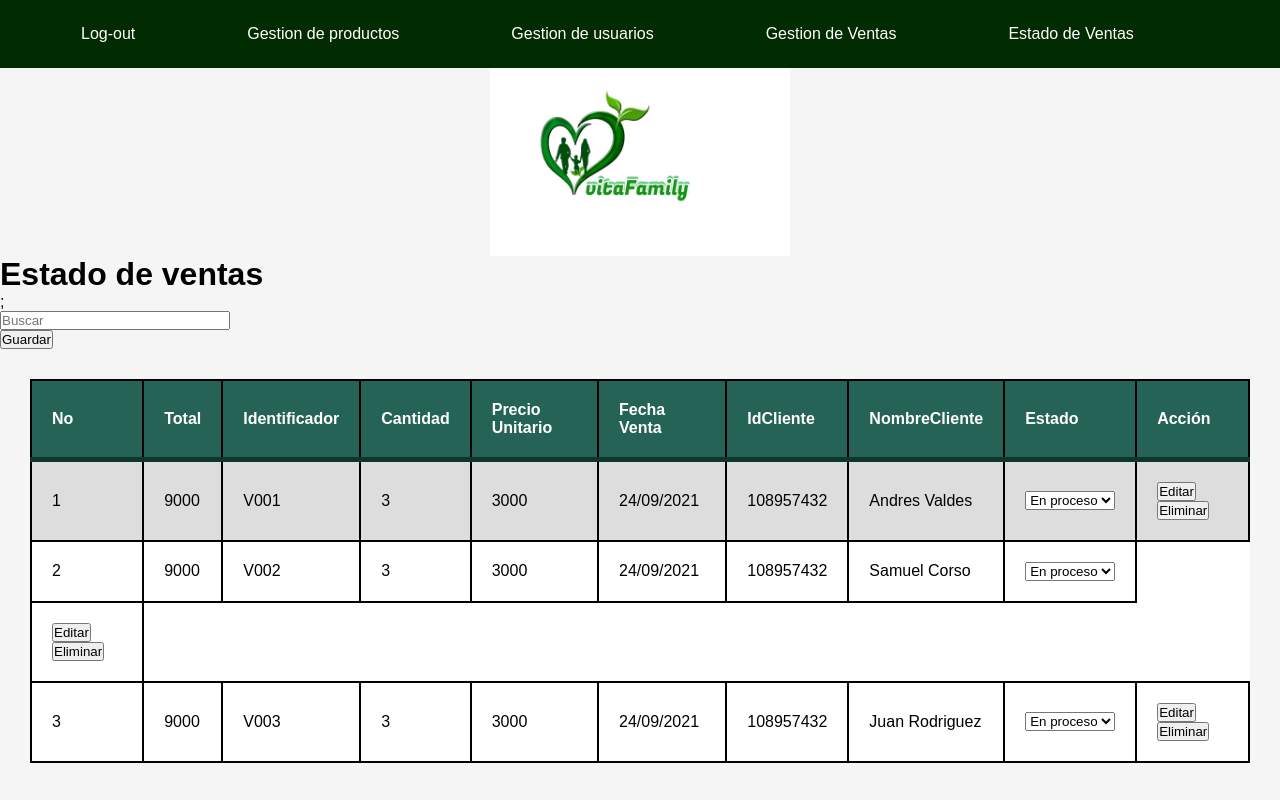
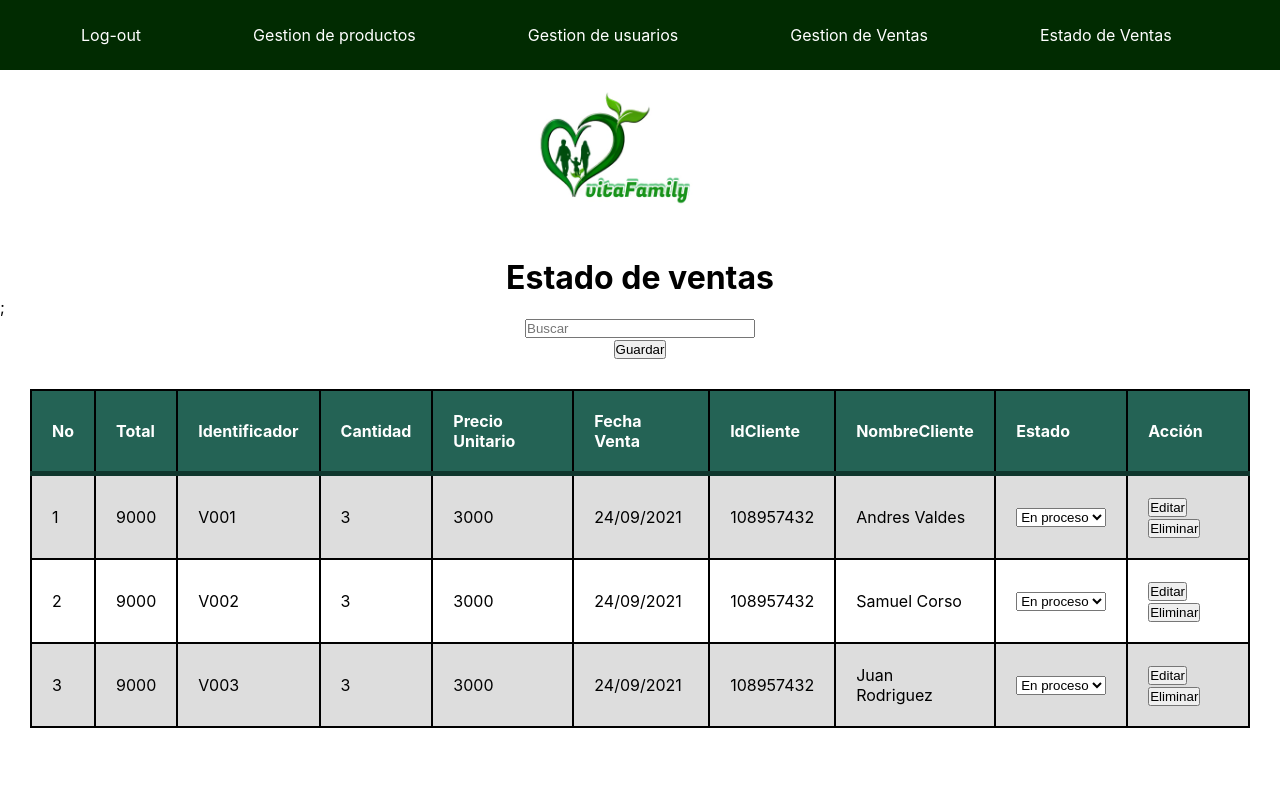
Before and after one commit to AndresValdes01/andres-valdez, a React (Create React App) app in the folder Vita-Family-Gforce/vita-family/: page /estadoventas in a window 1280 px wide. Built offline with nearby package versions, Linux system fonts and the light colour scheme.

Commit message:
corrigiendo interferencias entre páginas

```diff
--- a/Vita-Family-Gforce/vita-family/src/states/StatePages.jsx
+++ b/Vita-Family-Gforce/vita-family/src/states/StatePages.jsx
@@ -1,67 +1,112 @@
 import React from "react";
-import logo from './logo.jpeg';
-import './estadoStyles.css'
+import logo from "./logo.jpeg";
+import "./estadoStyles.css";
 
 function StatePages() {
-  const Mensaje = () => {alert("Los datos de las ventas se han actuliazado correctamente")}
-  return(
-  <div>
-    <img src={logo} className= "imagen"/>
-    <h1 >Estado de ventas</h1>;
-    <p>
-	<form>
+  const Mensaje = () => {
+    alert("Los datos de las ventas se han actuliazado correctamente");
+  };
+  return (
+    <div className="Bestate">
+      <img src={logo} className="imagen" />
+      <h1 className="h1-state">Estado de ventas</h1>;
+      <p className="pstate">
+        <form className="fstate">
           <input type="search" id="Bucador" placeholder="Buscar"></input>
         </form>
       </p>
-<form >
-  <button type="submit" onClick={()=>Mensaje()}> Guardar</button>
+      <form className="fstate">
+        <button type="submit" onClick={() => Mensaje()}>
+          {" "}
+          Guardar
+        </button>
       </form>
       <div>
         <div id="formato_Principal">
-		<table className = "tb-state">
-			<thead className = "thad-state">
-				<tr className ="row-state">
-					<th className ="th-state">No</th><th className ="th-state">Total</th><th className ="th-state">Identificador</th><th className ="th-state">Cantidad</th><th className ="th-state">Precio Unitario</th>
-                    <th className ="th-state">Fecha Venta</th><th className ="th-state">IdCliente</th><th className ="th-state">NombreCliente</th><th className ="th-state">Estado</th><th className ="th-state">Acción</th>
+          <table className="tb-state">
+            <thead className="thad-state">
+              <tr className="row-state">
+                <th className="th-state">No</th>
+                <th className="th-state">Total</th>
+                <th className="th-state">Identificador</th>
+                <th className="th-state">Cantidad</th>
+                <th className="th-state">Precio Unitario</th>
+                <th className="th-state">Fecha Venta</th>
+                <th className="th-state">IdCliente</th>
+                <th className="th-state">NombreCliente</th>
+                <th className="th-state">Estado</th>
+                <th className="th-state">Acción</th>
               </tr>
             </thead>
-			<tr className ="row-state">
-				<td className = "td-state">1</td><td className = "td-state">9000</td ><td className = "td-state">V001</td><td className = "td-state">3</td><td className = "td-state">3000</td><td className = "td-state">24/09/2021</td>
-                <td className = "td-state">108957432</td><td className = "td-state">Andres Valdes</td><td className = "td-state"><select>
+            <tr className="row-state">
+              <td className="td-state">1</td>
+              <td className="td-state">9000</td>
+              <td className="td-state">V001</td>
+              <td className="td-state">3</td>
+              <td className="td-state">3000</td>
+              <td className="td-state">24/09/2021</td>
+              <td className="td-state">108957432</td>
+              <td className="td-state">Andres Valdes</td>
+              <td className="td-state">
+                <select>
                   <option>En proceso</option>
-					<option >Cancelado</option>
-					<option >Entregado</option>
+                  <option>Cancelado</option>
+                  <option>Entregado</option>
                 </select>
               </td>
-			<td className = "td-state"><button> Editar</button><button>Eliminar</button></td>
+              <td className="td-state">
+                <button> Editar</button>
+                <button>Eliminar</button>
+              </td>
             </tr>
-			<tr className ="row-state">
-				<td className = "td-state">2</td><td className = "td-state">9000</td><td className = "td-state">V002</td><td className = "td-state">3</td><td className = "td-state">3000</td><td className = "td-state">24/09/2021</td>
-                <td className = "td-state">108957432</td><td className = "td-state">Samuel Corso</td><td className = "td-state"><select>
+            <tr className="row-state">
+              <td className="td-state">2</td>
+              <td className="td-state">9000</td>
+              <td className="td-state">V002</td>
+              <td className="td-state">3</td>
+              <td className="td-state">3000</td>
+              <td className="td-state">24/09/2021</td>
+              <td className="td-state">108957432</td>
+              <td className="td-state">Samuel Corso</td>
+              <td className="td-state">
+                <select>
                   <option>En proceso</option>
-					<option >Cancelado</option>
-					<option >Entregado</option>
+                  <option>Cancelado</option>
+                  <option>Entregado</option>
                 </select>
               </td>
+			  <td className="td-state">
+              <button> Editar</button>
+              <button>Eliminar</button>
+            </td>
             </tr>
-		<td className = "td-state"><button> Editar</button><button>Eliminar</button></td>
-			<tr>
-				<td className = "td-state">3</td><td className = "td-state">9000</td><td className = "td-state">V003</td><td className = "td-state">3</td><td className = "td-state">3000</td><td className = "td-state">24/09/2021</td>
-                <td className = "td-state">108957432</td><td className = "td-state">Juan Rodriguez</td><td className = "td-state"><select>
+
+            <tr className="row-state">
+              <td className="td-state">3</td>
+              <td className="td-state">9000</td>
+              <td className="td-state">V003</td>
+              <td className="td-state">3</td>
+              <td className="td-state">3000</td>
+              <td className="td-state">24/09/2021</td>
+              <td className="td-state">108957432</td>
+              <td className="td-state">Juan Rodriguez</td>
+              <td className="td-state">
+                <select>
                   <option>En proceso</option>
-					<option >Cancelado</option>
-					<option >Entregado</option>
+                  <option>Cancelado</option>
+                  <option>Entregado</option>
                 </select>
               </td>
-			<td className = "td-state"><button> Editar</button><button>Eliminar</button></td>
+              <td className="td-state">
+                <button> Editar</button>
+                <button>Eliminar</button>
+              </td>
             </tr>
-
           </table>
         </div>
       </div>
     </div>
-
-  )
+  );
 }
 
-export default StatePages
+export default StatePages;
--- a/Vita-Family-Gforce/vita-family/src/states/estadoStyles.css
+++ b/Vita-Family-Gforce/vita-family/src/states/estadoStyles.css
@@ -1,11 +1,27 @@
 
-body{
+.Bstate{
 	background-color: #f5f5f5;
 	font-family: Arial;
 }
 #formato_Principal{
     margin: 30px ;
     display: table;
+
+}
+.pstate{
+	margin: 0 auto;
+	text-align: center;
+}
+.fstate{
+	margin: 0 auto;
+	text-align: center;
+}
+.h1-state{
+	text-align: center;
+}
+
+#Bucador{
+    margin: 0, auto;
 
 }
 
```
Lines whose indentation alone changed are shown as unchanged.
